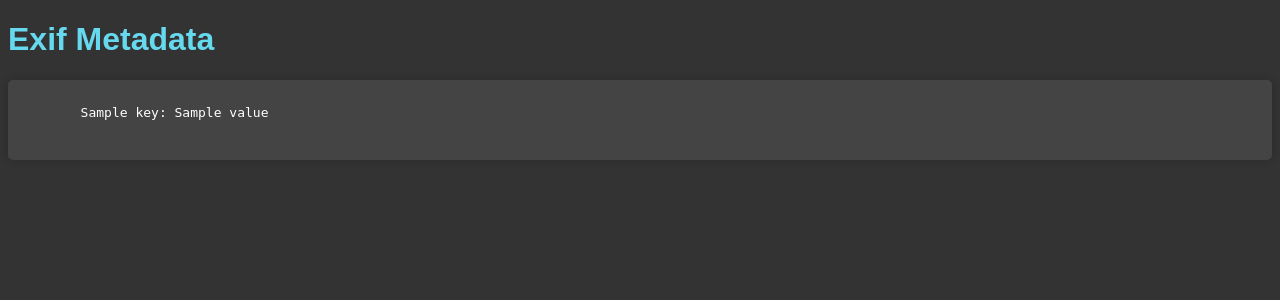
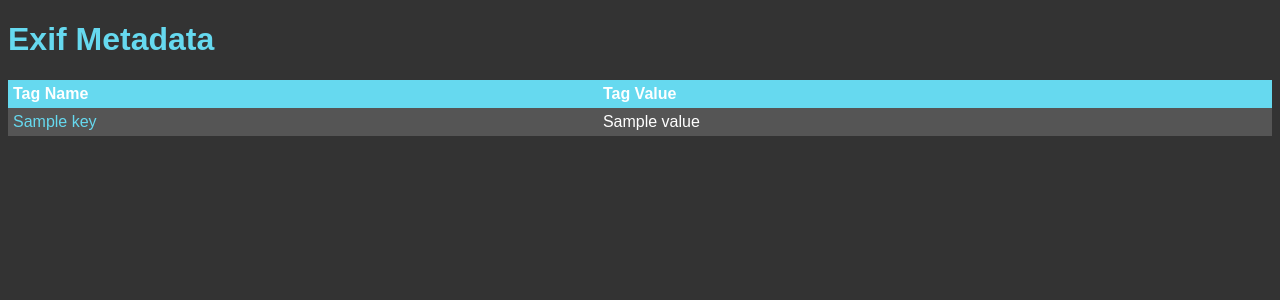
Before and after one commit to Lorenzo603/exif-inspect, a Flask app: template templates/exif.html in a window 1280 px wide. Shown: the top 300 px of the page. Run offline with Flask 3, Linux system fonts and the light colour scheme; the template is opened without the code that fills it: most values are stand-ins (such as "Sample title", 1, 10 or a date in 2020).

Commit message:
add copy to clipboard button

```diff
--- a/templates/exif.html
+++ b/templates/exif.html
@@ -14,22 +14,89 @@
             color: #66d9ef;
         }
 
-        pre {
+        table {
+            width: 100%;
+            border-collapse: collapse;
+            margin: 20px 0;
+        }
+
+        th,
+        td {
+            padding: 5px;
+            text-align: left;
+        }
+
+        th {
+            background-color: #66d9ef;
+            color: #fff;
+        }
+
+        tr:nth-child(even) {
             background-color: #444;
-            padding: 10px;
-            border-radius: 5px;
-            box-shadow: 0 0 10px rgba(0, 0, 0, 0.2);
+        }
+
+        tr:nth-child(odd) {
+            background-color: #555;
+        }
+
+        td.key {
+            color: #66d9ef;
+        }
+
+        td.value {
+            position: relative;
+        }
+
+        .copy-btn {
+            margin-left: 10px;
+            padding: 0px;
+            background: none;
+            border: none;
+            cursor: pointer;
+            display: none;
+        }
+
+        .copy-btn img {
+            width: 10px;
+            height: 10px;
+        }
+
+        tr:hover .copy-btn {
+            display: inline;
         }
     </style>
 </head>
 
 <body>
     <h1>Exif Metadata</h1>
-    <pre>
-      {% for key, value in exif_data.items() %}
-        {{ key }}: {{ value }}
-      {% endfor %}
-    </pre>
+    <table>
+        <thead>
+            <tr>
+                <th>Tag Name</th>
+                <th>Tag Value</th>
+            </tr>
+        </thead>
+        <tbody>
+            {% for key, value in exif_data.items() %}
+            <tr>
+                <td class="key">{{ key }}</td>
+                <td class="value">{{ value }} <button class="copy-btn" onclick="copyToClipboard('{{ value }}')"><img
+                            src="{{ url_for('static', filename='img/copy-to-clipboard-icon.svg') }}" alt="Copy"></button>
+                </td>
+            </tr>
+            {% endfor %}
+        </tbody>
+    </table>
+
+    <script>
+        function copyToClipboard(text) {
+            navigator.clipboard.writeText(text).then(() => {
+                alert('Copied to clipboard!');
+            }).catch(err => {
+                console.error('Failed to copy: ', err);
+            });
+        }
+    </script>
 </body>
 
 </html>
```
Also changed, not shown: static/img/copy-to-clipboard-icon.svg (added).
